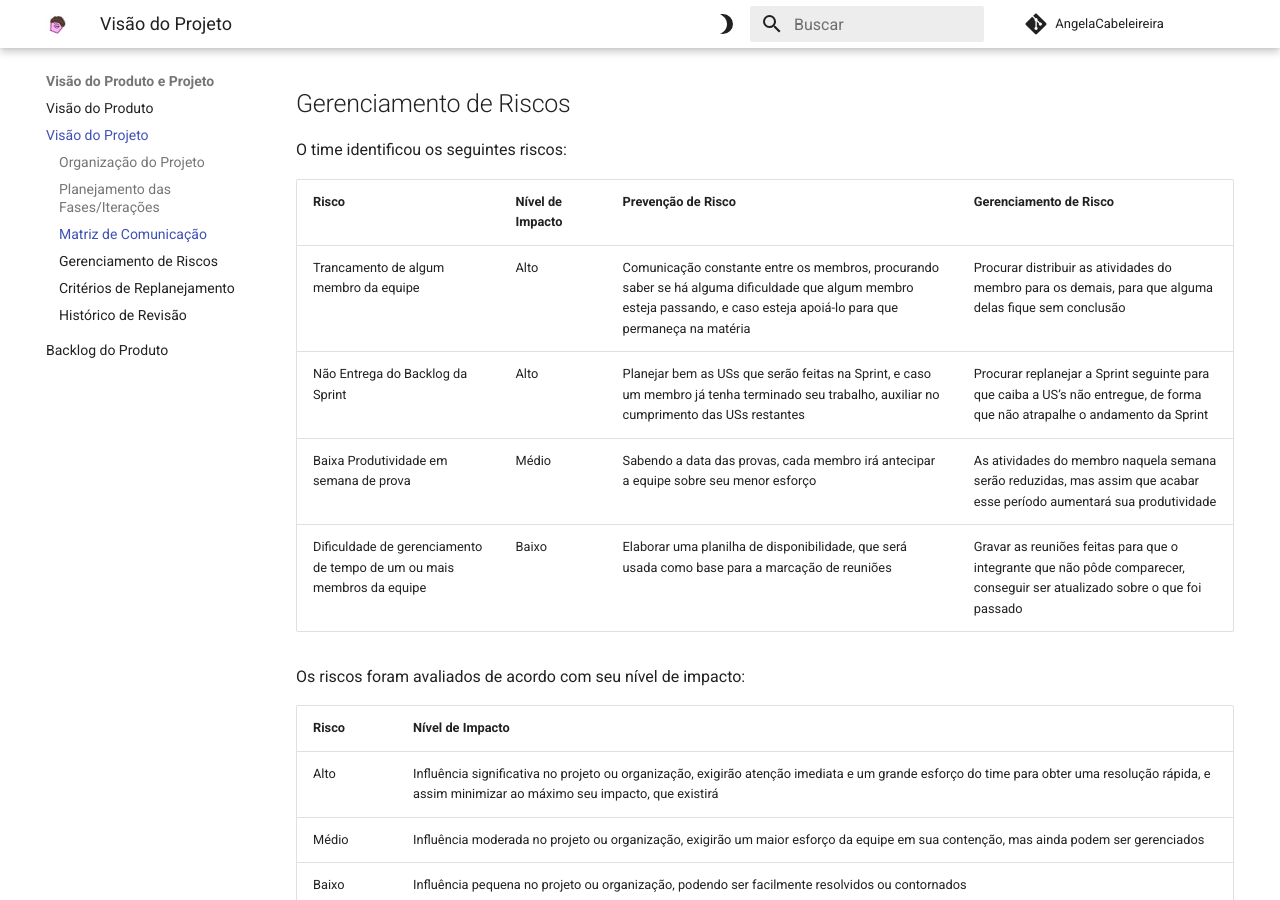
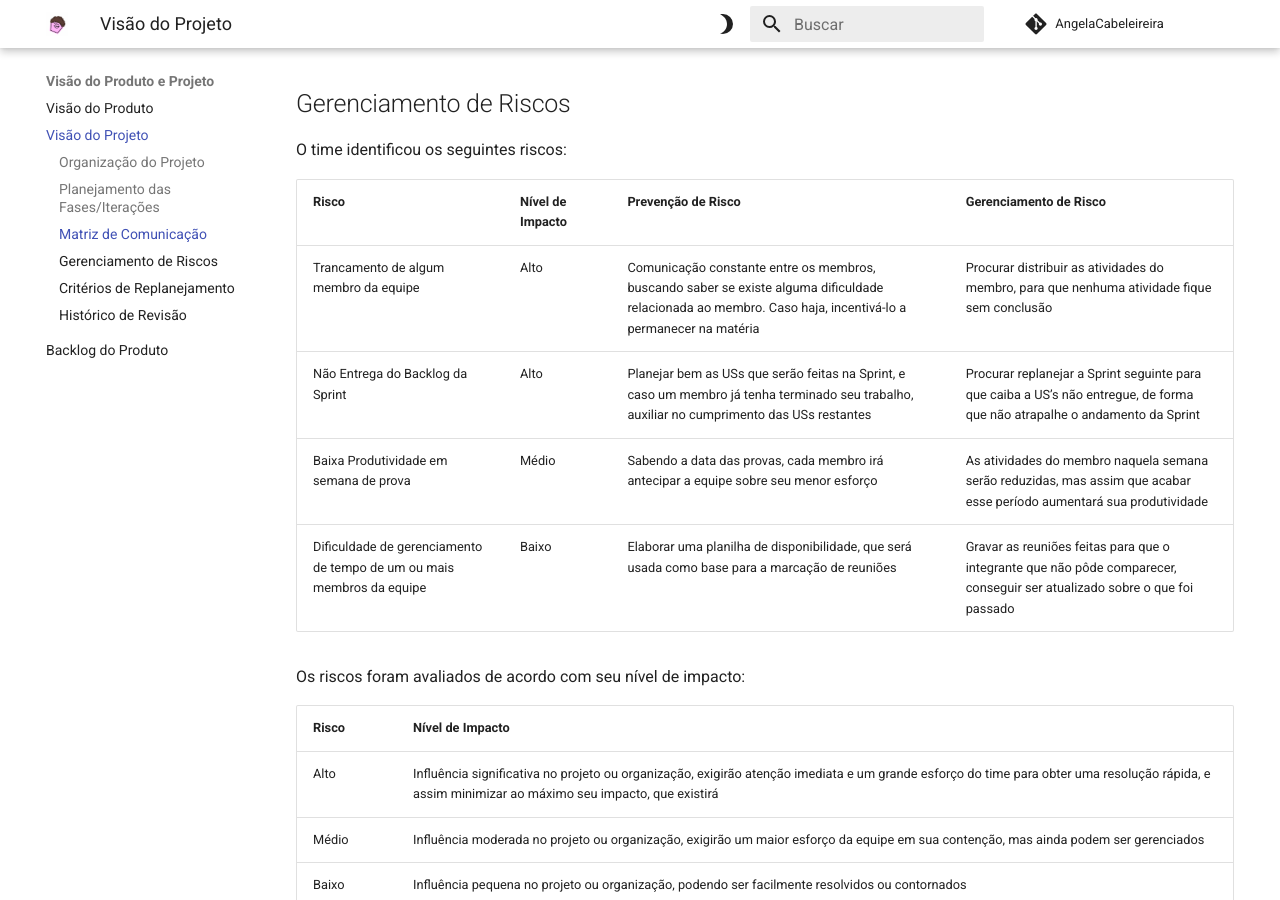
Before and after one commit to mdsreq-fga-unb/2023.2-AngelaCabeleireira, an MkDocs documentation site: the page built from docs/VisaoProdutoEProjeto/visaoProjeto.md, in a window 1280 px wide and 900 px high, scrolled down 1687 px. Built offline with MkDocs 1.6.1 and Material for MkDocs 9.7.7, drawn with Linux system fonts in a browser that asks for light colours; comment, search, counter and statistics services are not loaded.

Commit message:
updated identified risks in `visaoProjeto.md`

```diff
--- a/docs/VisaoProdutoEProjeto/visaoProjeto.md
+++ b/docs/VisaoProdutoEProjeto/visaoProjeto.md
@@ -42,7 +42,7 @@ O time identificou os seguintes riscos:
 
 | Risco | Nível de Impacto | Prevenção de Risco | Gerenciamento de Risco |
 | :-------- | :-------------- | :------------ | :--------------- |
-| Trancamento de algum membro da equipe | Alto | Comunicação constante entre os membros, procurando saber se há alguma dificuldade que algum membro esteja passando, e caso esteja apoiá-lo para que permaneça na matéria | Procurar distribuir as atividades do membro para os demais, para que alguma delas fique sem conclusão |
+| Trancamento de algum membro da equipe | Alto | Comunicação constante entre os membros, buscando saber se existe alguma dificuldade relacionada ao membro. Caso haja, incentivá-lo a permanecer na matéria | Procurar distribuir as atividades do membro, para que nenhuma atividade fique sem conclusão |
 | Não Entrega do Backlog da Sprint | Alto | Planejar bem as USs que serão feitas na Sprint, e caso um membro já tenha terminado seu trabalho, auxiliar no cumprimento das USs restantes | Procurar replanejar a Sprint seguinte para que caiba a US’s não entregue, de forma que não atrapalhe o andamento da Sprint |
 | Baixa Produtividade em semana de prova | Médio | Sabendo a data das provas, cada membro irá antecipar a equipe sobre seu menor esforço | As atividades do membro naquela semana serão reduzidas, mas assim que acabar esse período aumentará sua produtividade |
 | Dificuldade de gerenciamento de tempo de um ou mais membros da equipe | Baixo | Elaborar uma planilha de disponibilidade, que será usada como base para a marcação de reuniões | Gravar as reuniões feitas para que o integrante que não pôde comparecer, conseguir ser atualizado sobre o que foi passado |
```
